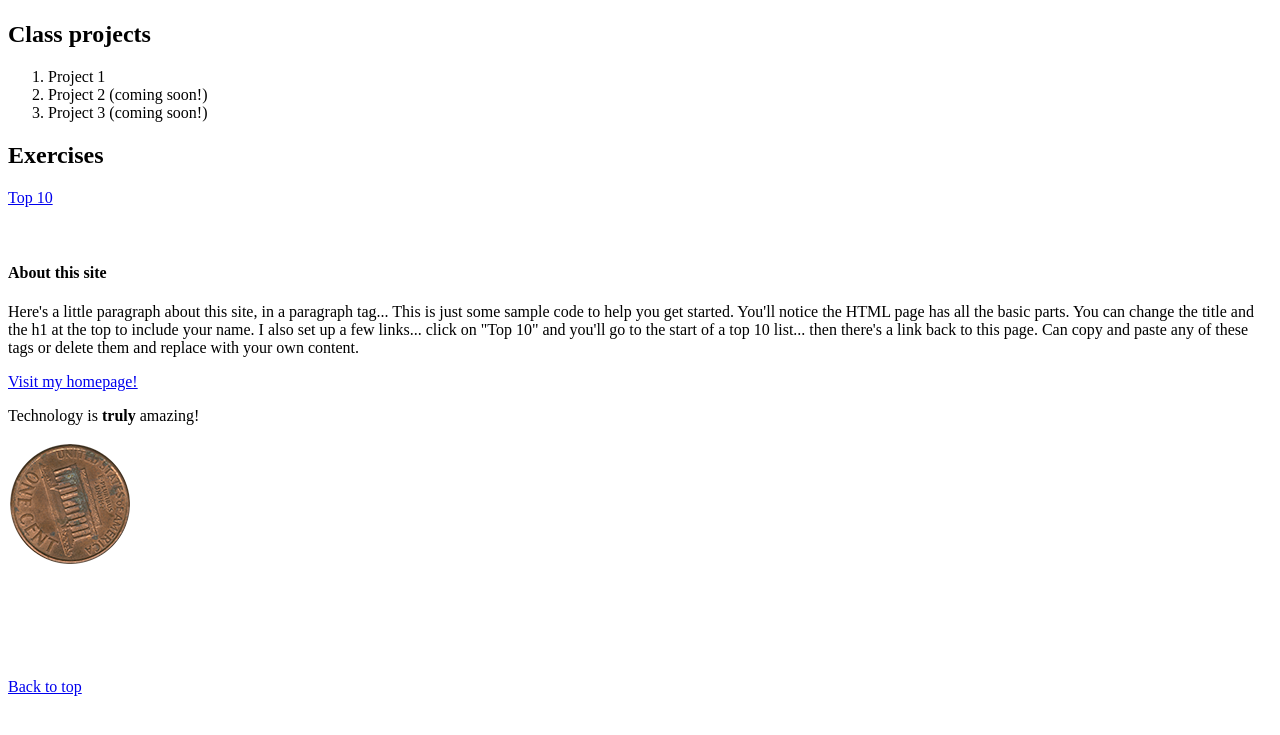
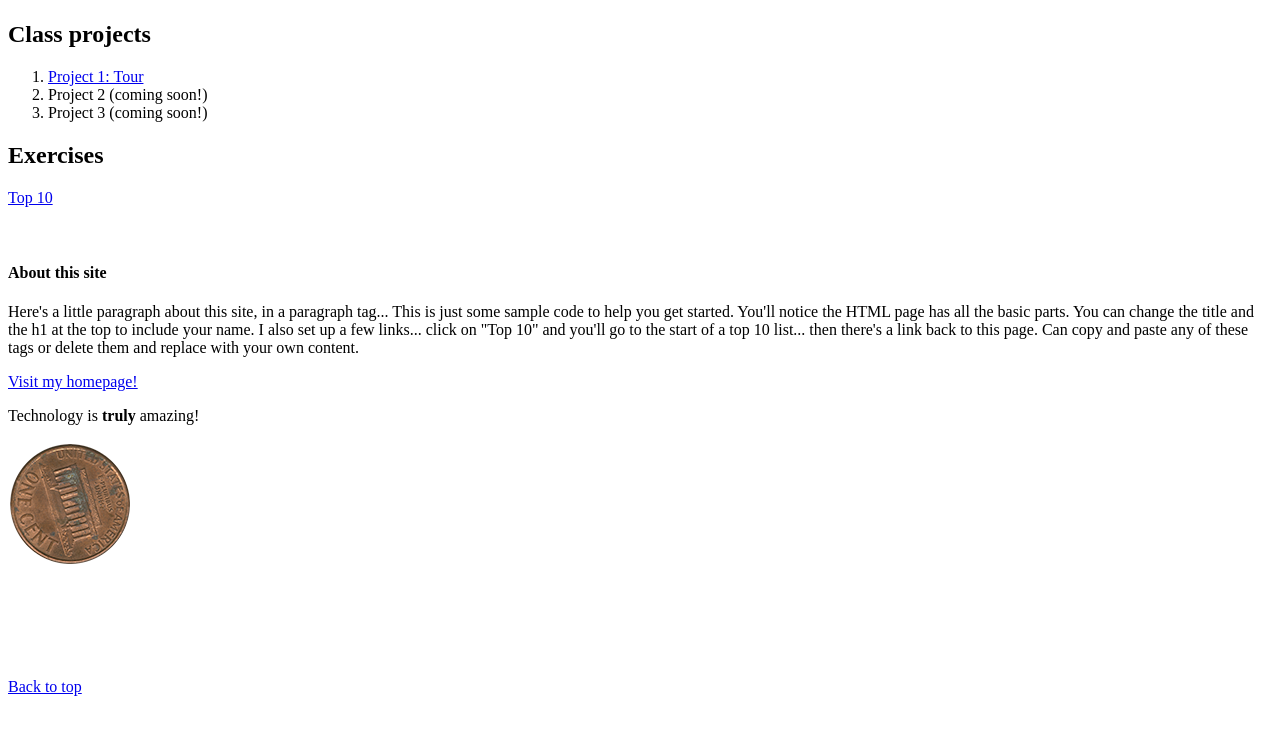
Before and after one commit to mskNeo/interactive-2021, a plain HTML site: page index.html in a window 1280 px wide. Shown: the part 59-794 px from the top of the page. Drawn offline with Linux system fonts and the light colour scheme.

Commit message:
added link to tour project

```diff
--- a/index.html
+++ b/index.html
@@ -11,7 +11,7 @@
     <h2>Class projects</h2>
     <ol>
       <li>
-        Project 1
+        <a href="https://neo-web-tour.netlify.app/">Project 1: Tour</a>
       </li>
       <li>
         Project 2 (coming soon!)
```
Also changed, not shown: 1 other file.
